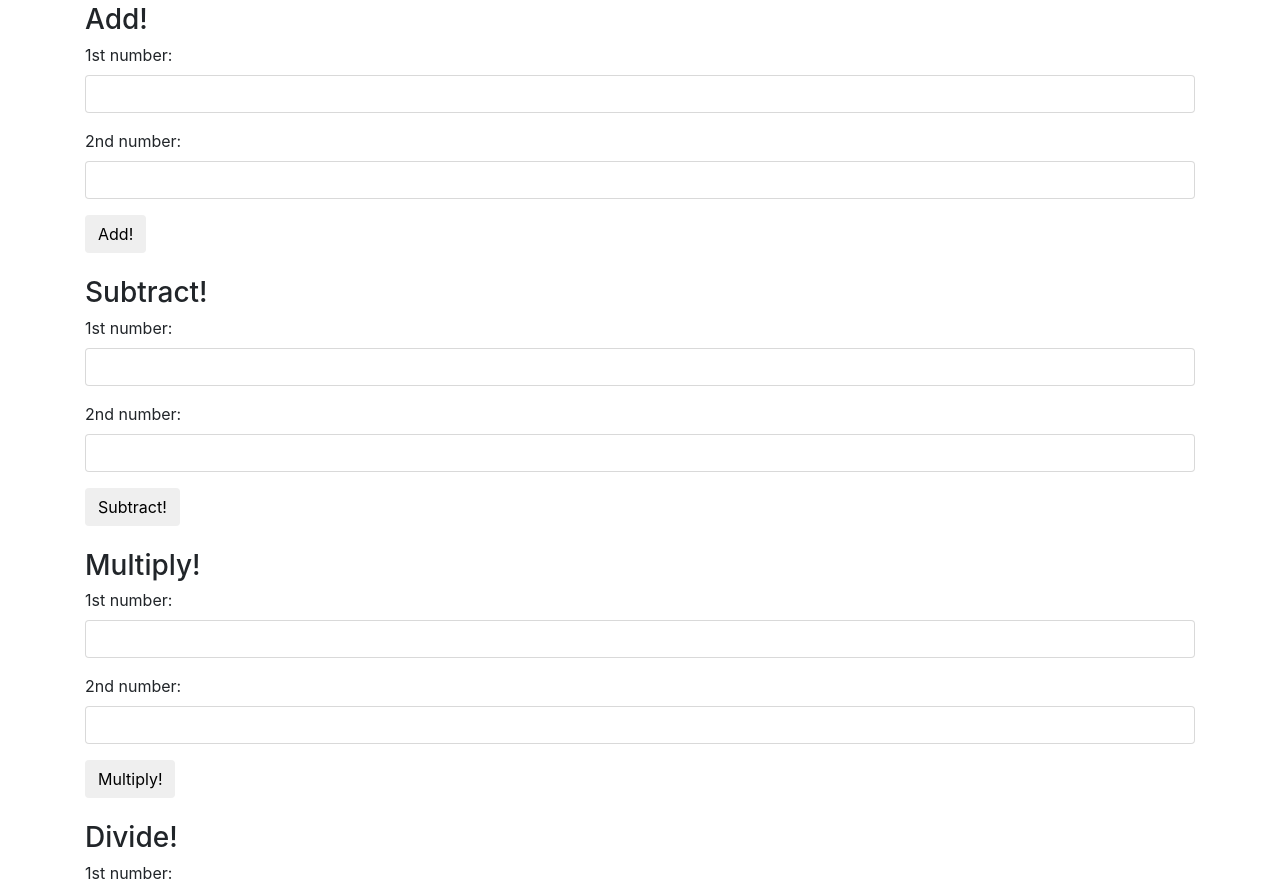
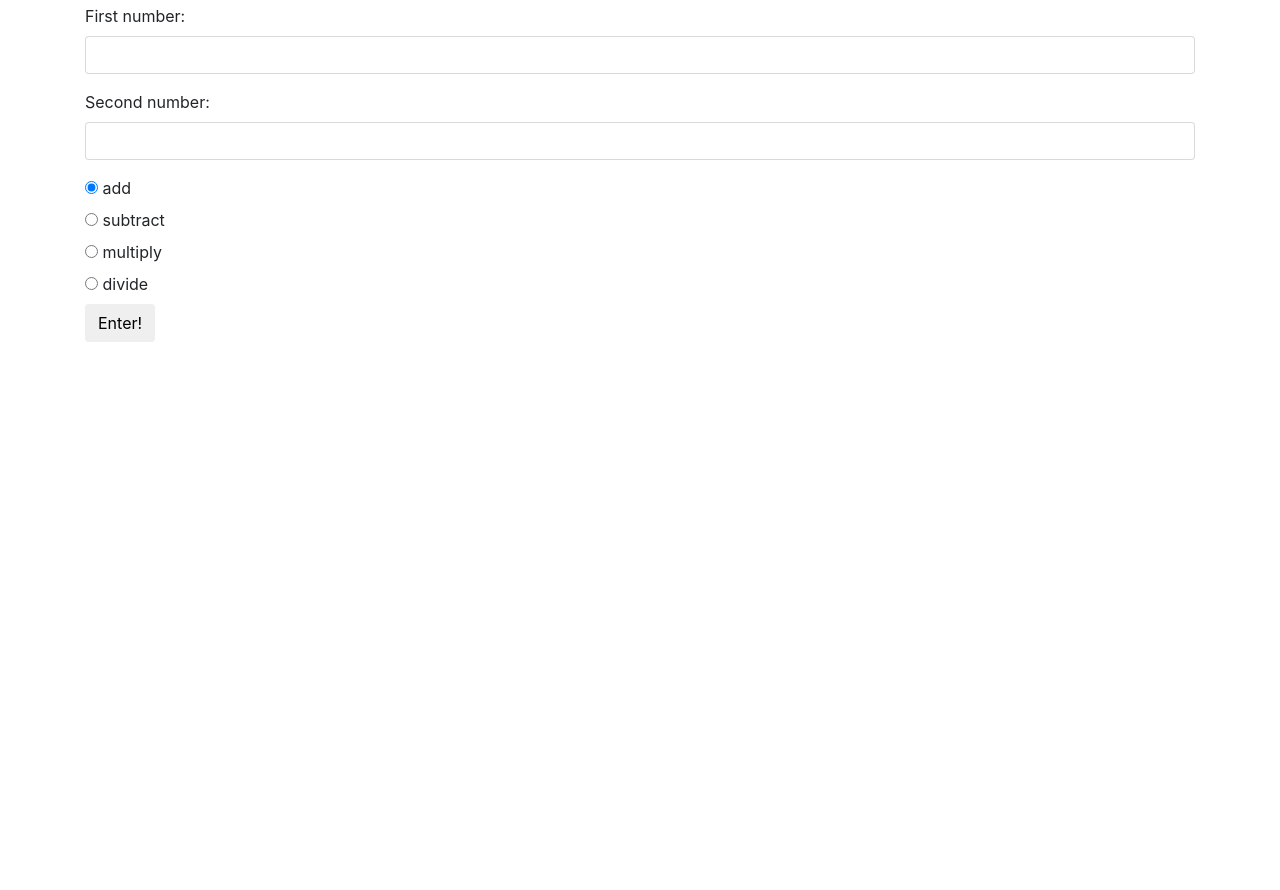
Before and after one commit to alspdx/calculator, a plain HTML site: page index.html in a window 1280 px wide. Shown: the part 48-938 px from the top of the page. After the commit the page ends 800 px from the top, so only its background shows below. Drawn offline with Linux system fonts and the light colour scheme.

Commit message:
update html structure for branching

```diff
--- a/index.html
+++ b/index.html
@@ -10,70 +10,44 @@
   <body>
     <div class="container">
       <h1>Calculator</h1>
-<!-- Addition -->
-      <form id="add">
-        <h3>Add!</h3>
+      <form id="calculator">
         <div class="form-group">
-          <label for="add1">1st number:</label>
-          <input id="add1" class="form-control" type="text">
+          <label for="input1">First number:</label>
+          <input id="input1" class="form-control" type="text">
         </div>
         <div class="form-group">
-          <label for="add2">2nd number:</label>
-          <input id="add2" class="form-control" type="text">
+          <label for="input2">Second number:</label>
+          <input id="input2" class="form-control" type="text">
         </div>
-        <button type="submit" class="btn">Add!</button>
+        <div class="radio">
+          <label>
+            <input type="radio" name="operator" value="add" checked>
+            add
+          </label>
+        </div>
+        <div class="radio">
+          <label>
+            <input type="radio" name="operator" value="subtract">
+            subtract
+          </label>
+        </div>
+        <div class="radio">
+          <label>
+            <input type="radio" name="operator" value="multiply">
+            multiply
+          </label>
+        </div>
+        <div class="radio">
+          <label>
+            <input type="radio" name="operator" value="divide">
+            divide
+          </label>
+        </div>
+        <button type="submit" class="btn">Enter!</button>
       </form>
-      <div id="outputadd">
+      <div class="output">
+
       </div>
-      <br>
-<!-- Subtraction -->
-      <form id="subtract">
-        <h3>Subtract!</h3>
-        <div class="form-group">
-          <label for="subtract1">1st number:</label>
-          <input id="subtract1" class="form-control" type="text">
-        </div>
-        <div class="form-group">
-          <label for="subtract2">2nd number:</label>
-          <input id="subtract2" class="form-control" type="text">
-        </div>
-        <button type="submit" class="btn">Subtract!</button>
-      </form>
-      <div id="outputsubtract">
-      </div>
-      <br>
-<!-- Multiplication -->
-      <form id="multiply">
-        <h3>Multiply!</h3>
-        <div class="form-group">
-          <label for="multiply1">1st number:</label>
-          <input id="multiply1" class="form-control" type="text">
-        </div>
-        <div class="form-group">
-          <label for="multiply2">2nd number:</label>
-          <input id="multiply2" class="form-control" type="text">
-        </div>
-        <button type="submit" class="btn">Multiply!</button>
-      </form>
-      <div id="outputmultiply">
-      </div>
-      <br>
-<!-- Division -->
-      <form id="divide">
-        <h3>Divide!</h3>
-        <div class="form-group">
-          <label for="divide1">1st number:</label>
-          <input id="divide1" class="form-control" type="text">
-        </div>
-        <div class="form-group">
-          <label for="divide2">2nd number:</label>
-          <input id="divide2" class="form-control" type="text">
-        </div>
-        <button type="submit" class="btn">Divide!</button>
-      </form>
-      <div id="outputdivide">
-      </div>
-
     </div>
   </body>
 </html>
```
